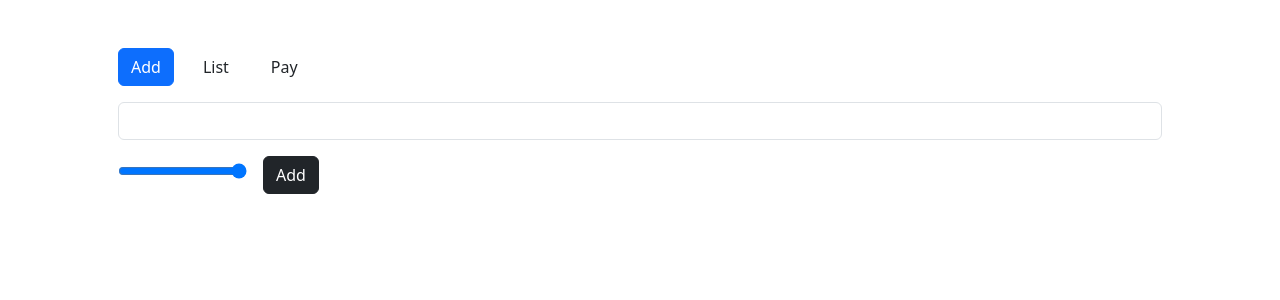
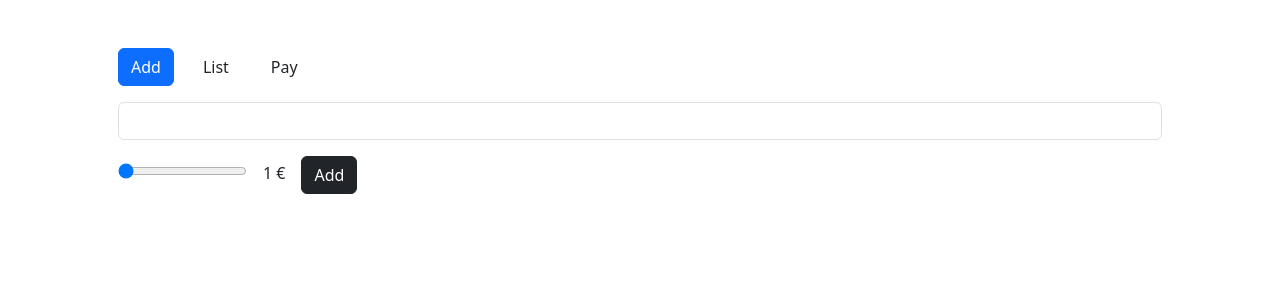
Before and after one commit to Lauraillouz/digitous-react, a React (Create React App) app in the folder chapitre_04/bakery/: page / in a window 1280 px wide. Shown: the top 300 px of the page. Built offline with nearby package versions, Linux system fonts and the light colour scheme.

Commit message:
style added to match instruction

```diff
--- a/chapitre_04/bakery/src/App.js
+++ b/chapitre_04/bakery/src/App.js
@@ -28,7 +28,7 @@ class App extends React.Component {
       case "list":
         return <List items={this.state.items} />;
       case "pay":
-        return <Pay />;
+        return <Pay  />;
     }
   }
 
--- a/chapitre_04/bakery/src/Components/Add.js
+++ b/chapitre_04/bakery/src/Components/Add.js
@@ -28,8 +28,8 @@ class Add extends React.Component {
         return (
         <div>
             <input className="form-control mt-3 mb-3" type="text" onChange={this.updateProductName}/>
-            <input type="range" min={1} max={10} onChange={this.updatePrice} />
-            <label type="text"></label>
+            <input for="texLabel" type="range" min={1} max={10} value={this.state.price}onChange={this.updatePrice} />
+            <label className="ms-3" id="texLabel" type="text">{this.state.price} €</label>
             <button className="btn btn-dark ms-3"onClick={() => this.props.addItem(this.state.productName, this.state.price)} >Add</button>
 
         </div>
--- a/chapitre_04/bakery/src/Components/List.js
+++ b/chapitre_04/bakery/src/Components/List.js
@@ -10,10 +10,10 @@ class List extends React.Component {
 
     return (
       <div>
-          <ul className="mt-3 list-group list-group-flush">
+          <ul className="mt-3 list-group">
             {this.props.items.map((item) => {
-                return <li className="list-group-item">{item.name} : {item.price}€</li>
-            }).sort((a, b) => a - b).reverse()}
+                return <li className="list-group-item d-flex justify-content-between align-items-center">{item.name} <span className="badge bg-primary badge-pill">{item.price}€ </span></li>
+            }).sort().reverse()}
           </ul>
 
       </div>
```
